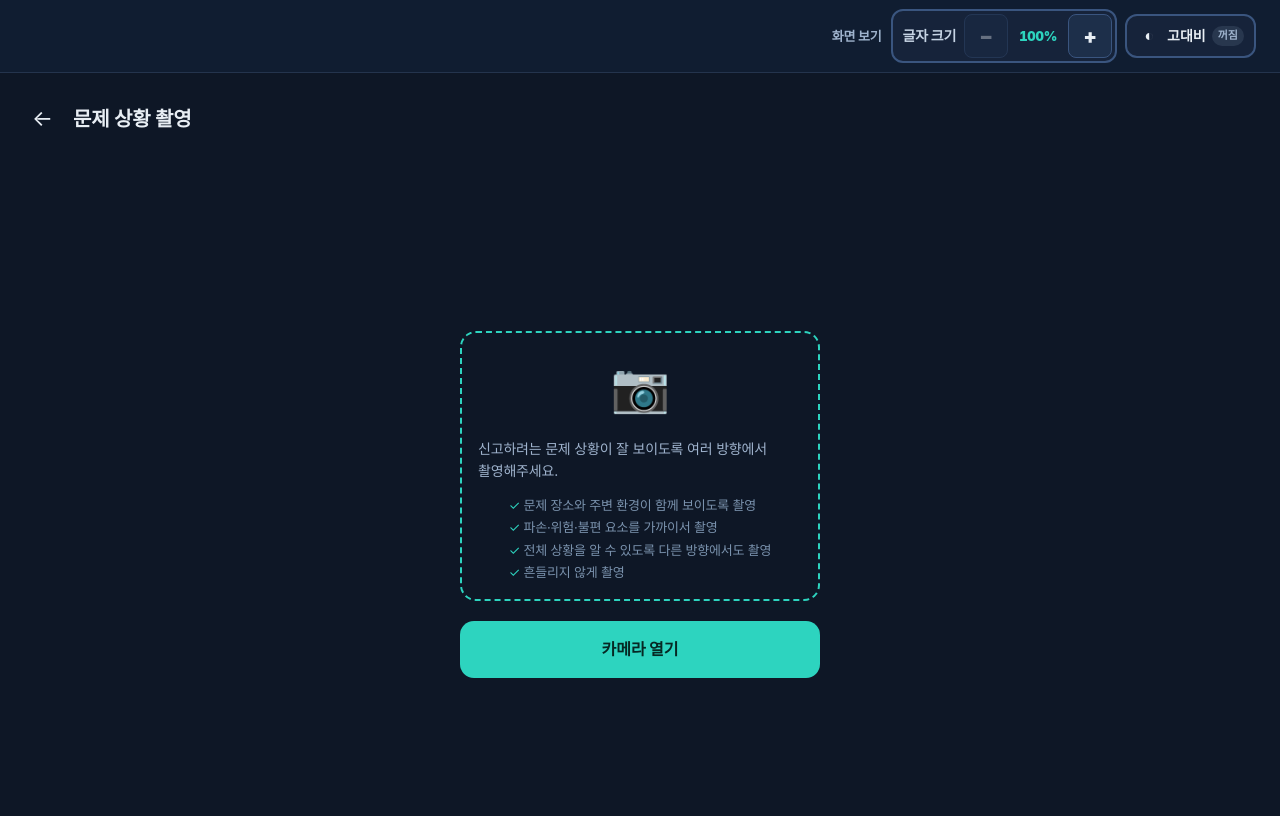
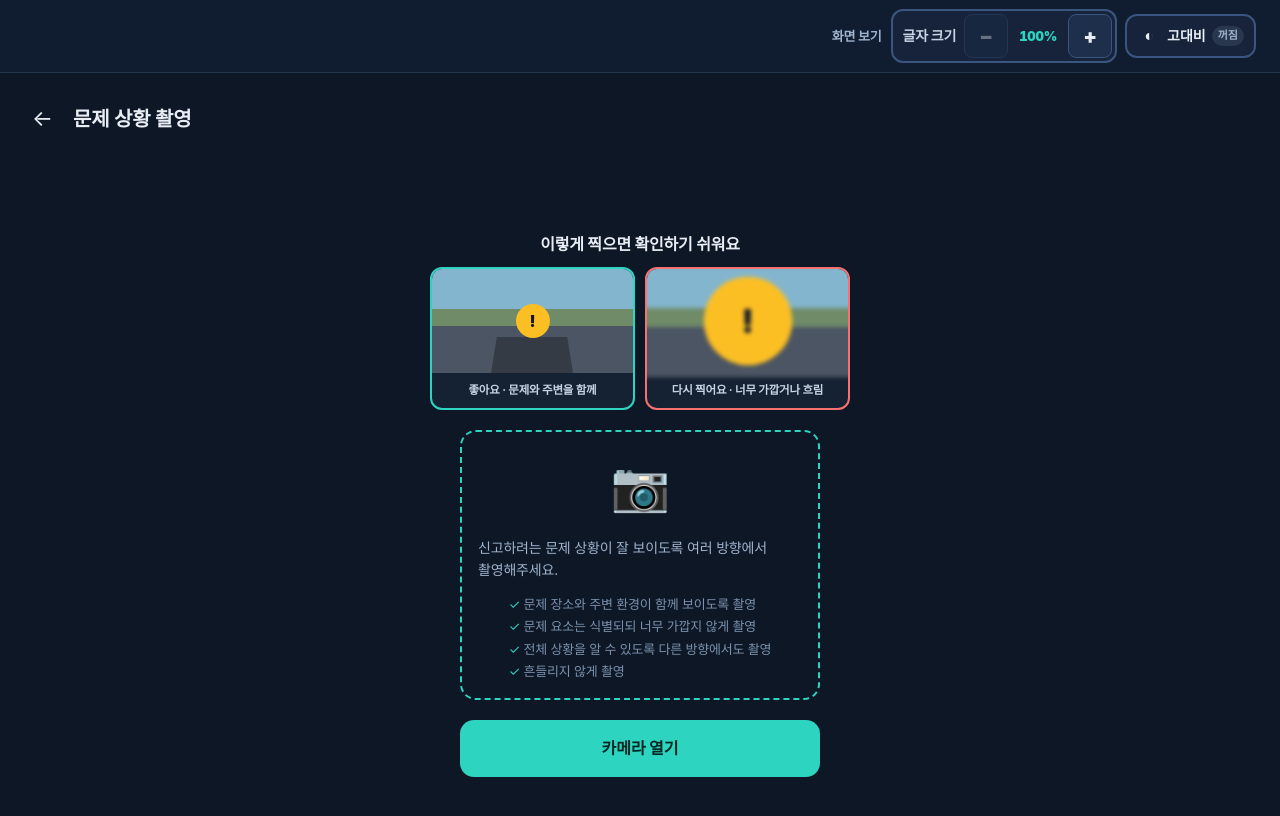
Before and after one commit to nxtcloud-edu/2026-07-kosj-industry-practice-team04, a React (Vite) app in the folder frontend/: page /report/camera in a window 1280 px wide. Shown: the top 816 px of the page. Built offline with nearby package versions, Linux system fonts and the light colour scheme; a web font is replaced by a local one.

Commit message:
feat: 촬영 예시와 재촬영 안내 추가 (#20) (#45)

```diff
--- a/frontend/src/pages/report/CameraCapture.jsx
+++ b/frontend/src/pages/report/CameraCapture.jsx
@@ -150,6 +150,13 @@ export default function CameraCapture() {
       {hasPhotos ? (
         /* 미리보기 영역 */
         <section className="preview-section">
+          <aside className="photo-quality-check" aria-labelledby="photo-quality-title">
+            <strong id="photo-quality-title">사진을 확인해 주세요</strong>
+            <ul>
+              <li>흐릿하거나 흔들렸다면 삭제하고 다시 촬영해 주세요.</li>
+              <li>문제만 너무 가깝게 찍혔다면 주변이 보이도록 다시 촬영해 주세요.</li>
+            </ul>
+          </aside>
           {/* 카운터 */}
           <p className="preview-counter">
             {files.length} / {MAX_PHOTOS}장
@@ -204,12 +211,30 @@ export default function CameraCapture() {
       ) : (
         /* 촬영 가이드 */
         <div className="camera-guide">
+          <section className="camera-examples" aria-labelledby="camera-example-title">
+            <h3 id="camera-example-title">이렇게 찍으면 확인하기 쉬워요</h3>
+            <div className="camera-examples__grid">
+              <figure className="camera-example camera-example--good">
+                <div className="camera-example__scene" role="img" aria-label="파손 지점과 주변 도로가 함께 보이는 좋은 촬영 예시">
+                  <span className="camera-example__road" />
+                  <span className="camera-example__problem">!</span>
+                </div>
+                <figcaption>좋아요 · 문제와 주변을 함께</figcaption>
+              </figure>
+              <figure className="camera-example camera-example--bad">
+                <div className="camera-example__scene" role="img" aria-label="문제 지점만 너무 가까이 찍은 나쁜 촬영 예시">
+                  <span className="camera-example__problem">!</span>
+                </div>
+                <figcaption>다시 찍어요 · 너무 가깝거나 흐림</figcaption>
+              </figure>
+            </div>
+          </section>
           <div className="camera-guide__box">
             <span className="camera-guide__icon" aria-hidden="true">📷</span>
             <p>신고하려는 문제 상황이 잘 보이도록 여러 방향에서 촬영해주세요.</p>
             <ul className="camera-guide__tips">
               <li>문제 장소와 주변 환경이 함께 보이도록 촬영</li>
-              <li>파손·위험·불편 요소를 가까이서 촬영</li>
+              <li>문제 요소는 식별되되 너무 가깝지 않게 촬영</li>
               <li>전체 상황을 알 수 있도록 다른 방향에서도 촬영</li>
               <li>흔들리지 않게 촬영</li>
             </ul>
--- a/frontend/src/pages/report/report.css
+++ b/frontend/src/pages/report/report.css
@@ -130,6 +130,61 @@
   content: "\2713  ";
   color: #2dd4bf;
 }
+
+/* 좋은 예시와 재촬영 기준 (#20) */
+.camera-examples { width: 100%; max-width: 420px; }
+.camera-examples h3 { margin-bottom: 10px; color: #e8eef4; font-size: 16px; text-align: center; }
+.camera-examples__grid { display: grid; grid-template-columns: 1fr 1fr; gap: 10px; }
+.camera-example {
+  overflow: hidden;
+  border: 2px solid #334155;
+  border-radius: 12px;
+  background: #152234;
+}
+.camera-example--good { border-color: #2dd4bf; }
+.camera-example--bad { border-color: #f87171; }
+.camera-example__scene {
+  height: 104px;
+  position: relative;
+  overflow: hidden;
+  display: grid;
+  place-items: center;
+  background: linear-gradient(#83b5ce 0 38%, #6f8b68 38% 55%, #4b5563 55%);
+}
+.camera-example__road {
+  position: absolute;
+  width: 44%;
+  height: 140%;
+  top: 48%;
+  background: #343b45;
+  transform: perspective(100px) rotateX(20deg);
+}
+.camera-example__problem {
+  position: relative;
+  z-index: 1;
+  width: 34px;
+  height: 34px;
+  display: grid;
+  place-items: center;
+  border-radius: 50%;
+  background: #fbbf24;
+  color: #111827;
+  font-weight: 900;
+}
+.camera-example--bad .camera-example__scene { filter: blur(2px); transform: scale(1.08); }
+.camera-example--bad .camera-example__problem { width: 82px; height: 82px; font-size: 30px; }
+.camera-example figcaption { padding: 8px; color: #c6d4e4; font-size: 11.5px; font-weight: 700; text-align: center; }
+.photo-quality-check {
+  width: 100%;
+  max-width: 400px;
+  padding: 14px 16px;
+  border: 1px solid #fbbf24;
+  border-radius: 12px;
+  background: #422006;
+  color: #fde68a;
+}
+.photo-quality-check strong { display: block; margin-bottom: 5px; }
+.photo-quality-check ul { padding-left: 20px; font-size: 13px; line-height: 1.6; }
 
 /* 촬영 버튼 */
 .camera-capture-btn {
```
